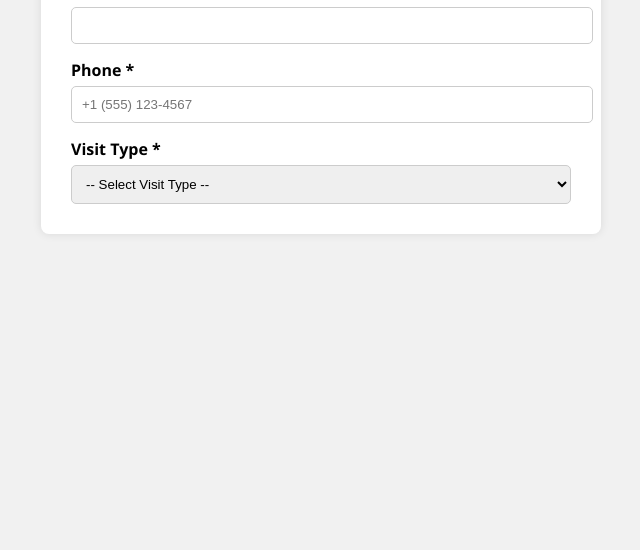
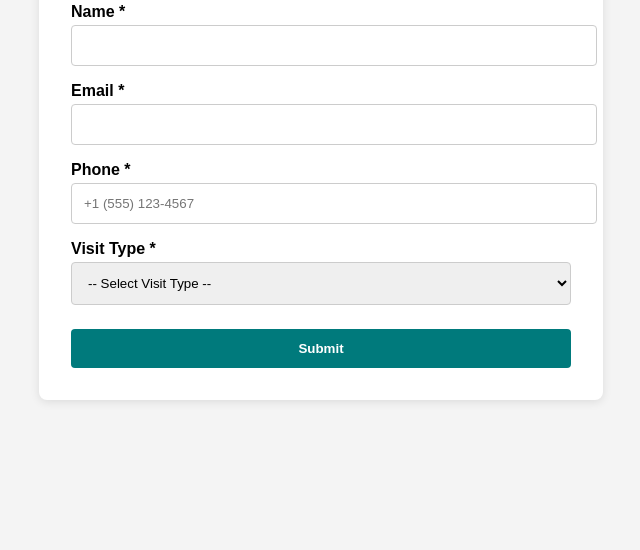
Before and after one commit to christelle-tech/Swellcare-Frontend, a plain HTML site: page index.html in a window 1280 px wide. Shown: the part 250-800 px from the top of the page, without its empty margins (319-959 px from the left). Drawn offline with Linux system fonts and the light colour scheme.

Commit message:
Update index.html

```diff
--- a/index.html
+++ b/index.html
@@ -1,70 +1,62 @@
 <!DOCTYPE html>
 <html lang="en">
 <head>
-  <meta charset="UTF-8" />
-  <meta name="viewport" content="width=device-width, initial-scale=1.0"/>
+  <meta charset="UTF-8">
+  <meta name="viewport" content="width=device-width, initial-scale=1.0">
   <title>Swellcare Visit Form</title>
   <style>
     body {
-      font-family: 'Segoe UI', Tahoma, Geneva, Verdana, sans-serif;
-      background: #f1f1f1;
-      padding: 40px;
+      font-family: Arial, sans-serif;
+      background-color: #f4f4f4;
+      display: flex;
+      justify-content: center;
+      align-items: center;
+      height: 100vh;
+      margin: 0;
     }
-
-    form {
-      background: white;
+    .form-container {
+      background-color: #fff;
+      padding: 2rem;
+      border-radius: 8px;
+      box-shadow: 0 2px 10px rgba(0, 0, 0, 0.1);
+      width: 100%;
       max-width: 500px;
-      margin: auto;
-      padding: 30px;
-      border-radius: 8px;
-      box-shadow: 0 0 10px rgba(0,0,0,0.1);
     }
-
     h2 {
       text-align: center;
-      margin-bottom: 20px;
+      margin-bottom: 1.5rem;
     }
-
     label {
       display: block;
-      margin-top: 15px;
+      margin: 1rem 0 0.25rem;
       font-weight: bold;
     }
-
     input, select {
       width: 100%;
-      padding: 10px;
-      margin-top: 5px;
+      padding: 0.75rem;
       border: 1px solid #ccc;
-      border-radius: 5px;
+      border-radius: 4px;
     }
-
     button {
-      margin-top: 25px;
+      margin-top: 1.5rem;
       width: 100%;
-      padding: 12px;
-      background-color: #007878;
-      color: white;
+      padding: 0.75rem;
+      background-color: #007a7c;
+      color: #fff;
       border: none;
-      border-radius: 5px;
-      font-size: 16px;
+      border-radius: 4px;
       cursor: pointer;
+      font-weight: bold;
     }
-
     button:hover {
       background-color: #005f5f;
-    }
-
-    #state-field {
-      display: none;
     }
   </style>
 </head>
 <body>
-
-  <form id="visit-form" onsubmit="handleSubmit(event)">
+  <div class="form-container">
     <h2>Swellcare Visit Form</h2>
-
+    <form>
       <label for="name">Name *</label>
       <input type="text" id="name" name="name" required />
 
@@ -72,18 +64,18 @@
       <input type="email" id="email" name="email" required />
 
       <label for="phone">Phone *</label>
-    <input type="tel" id="phone" name="phone" required placeholder="+1 (555) 123-4567" pattern="[0-9+\s\-()]{7,}" />
+      <input type="tel" id="phone" name="phone" placeholder="+1 (555) 123-4567" required />
 
-    <label for="visit-type">Visit Type *</label>
-    <select id="visit-type" name="visit-type" required onchange="toggleStateField()">
+      <label for="visitType">Visit Type *</label>
+      <select id="visitType" name="visitType" required>
         <option value="">-- Select Visit Type --</option>
-      <option value="text">Text Visit</option>
+        <option value="chat">Text Visit</option>
         <option value="video">Video Visit</option>
       </select>
 
-    <div id="state-field">
-      <label for="state">Select State *</label>
-      <input type="text" id="state" name="state" list="state-options" placeholder="Start typing your state..." />
+      <div id="state-field" style="display: none;">
+        <label for="state">State *</label>
+        <input type="text" id="state" name="state" list="state-options" placeholder="Start typing your state..." required />
         <datalist id="state-options">
           <option value="Alabama">
           <option value="Alaska">
@@ -113,3 +105,45 @@
           <option value="Montana">
           <option value="Nebraska">
           <option value="Nevada">
+          <option value="New Hampshire">
+          <option value="New Jersey">
+          <option value="New Mexico">
+          <option value="New York">
+          <option value="North Carolina">
+          <option value="North Dakota">
+          <option value="Ohio">
+          <option value="Oklahoma">
+          <option value="Oregon">
+          <option value="Pennsylvania">
+          <option value="Rhode Island">
+          <option value="South Carolina">
+          <option value="South Dakota">
+          <option value="Tennessee">
+          <option value="Texas">
+          <option value="Utah">
+          <option value="Vermont">
+          <option value="Virginia">
+          <option value="Washington">
+          <option value="West Virginia">
+          <option value="Wisconsin">
+          <option value="Wyoming">
+        </datalist>
+      </div>
+
+      <button type="submit">Submit</button>
+    </form>
+  </div>
+
+  <script>
+    document.getElementById('visitType').addEventListener('change', function () {
+      const stateField = document.getElementById('state-field');
+      if (this.value === 'chat') {
+        stateField.style.display = 'block';
+      } else {
+        stateField.style.display = 'none';
+        document.getElementById('state').value = '';
+      }
+    });
+  </script>
+</body>
+</html>
```
Lines whose indentation alone changed are shown as unchanged.
